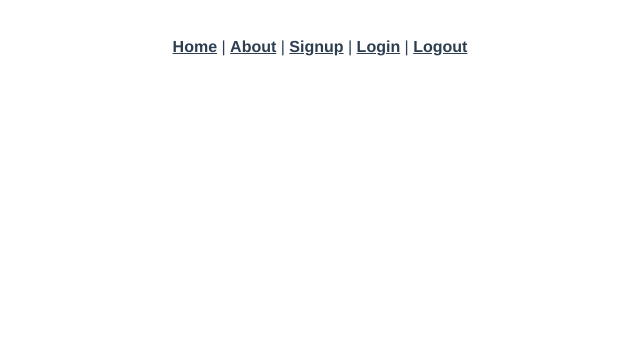
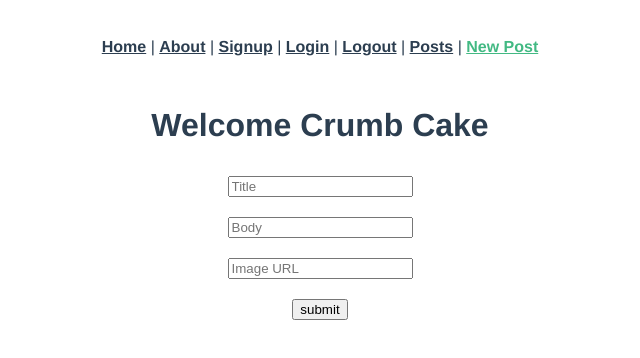
Before and after one commit to pgeliebter/blog-frontend-app, a Vue app: page /posts/new in a window 1280 px wide. Shown: the top 358 px of the page, without its empty margins (320-960 px from the left). Built offline with nearby package versions, Linux system fonts and the light colour scheme.

Commit message:
adds Posts create page

```diff
--- a/src/App.vue
+++ b/src/App.vue
@@ -12,6 +12,10 @@
       <router-link to="/login">Login</router-link>
       |
       <router-link to="/logout">Logout</router-link>
+      |
+      <router-link to="/posts">Posts</router-link>
+      |
+      <router-link to="/posts/new">New Post</router-link>
     </div>
     <router-view />
   </div>
--- a/src/router/index.js
+++ b/src/router/index.js
@@ -5,6 +5,8 @@ import Secret from "../views/Secret.vue";
 import Signup from "../views/Signup.vue";
 import Login from "../views/Login.vue";
 import Logout from "../views/Logout.vue";
+import PostsIndex from "../views/PostsIndex.vue";
+import PostsNew from "../views/PostsNew.vue";
 
 Vue.use(VueRouter);
 
@@ -30,6 +32,8 @@ const routes = [
   { path: "/signup", name: "signup", component: Signup },
   { path: "/login", name: "login", component: Login },
   { path: "/logout", name: "logout", component: Logout },
+  { path: "/posts", name: "allposts", component: PostsIndex },
+  { path: "/posts/new", name: "posts-new", component: PostsNew },
 ];
 
 const router = new VueRouter({
--- /dev/null
+++ b/src/views/PostsIndex.vue
@@ -0,0 +1,61 @@
+<template>
+  <div class="posts-index">
+    <h1>{{ message }}</h1>
+    <form></form>
+
+    <div v-for="post in posts" :key="post.id">
+      <h2>{{ post.title }}</h2>
+      <div class="post-image-body">
+        <span class="post-image"><img v-bind:src="post.image" /></span>
+        <span class="post-body">{{ post.body }}</span>
+      </div>
+      <hr />
+    </div>
+  </div>
+</template>
+
+<script>
+import axios from "axios";
+
+export default {
+  data: function () {
+    return {
+      message: "Welcome Crumb Cake",
+      posts: [1, 2, 3],
+    };
+  },
+  created: function () {
+    this.indexPosts();
+  },
+  methods: {
+    indexPosts: function () {
+      axios.get("/posts").then((response) => {
+        this.posts = response.data;
+        console.log(response.data);
+      });
+    },
+  },
+};
+</script>
+
+<style>
+.post-image-body {
+  display: flex;
+  align-items: center;
+  padding: 10px;
+  justify-content: space-between;
+}
+.post-image-body * {
+  flex: 1 1 auto;
+  text-align: center;
+
+  margin: 5px;
+}
+.flex-down {
+  display: flex;
+  align-items: center;
+  flex-direction: column-reverse;
+
+  justify-content: space-between;
+}
+</style>
--- /dev/null
+++ b/src/views/PostsNew.vue
@@ -0,0 +1,46 @@
+<template>
+  <div class="posts-new">
+    <h1>{{ message }}</h1>
+    <form class="flex-down" v-on:submit.prevent="newPost()">
+      <input type="text" placeholder="Title" v-model="postParams.title" />
+      <input type="text" style="font-family: arial" placeholder="Body" v-model="postParams.body" />
+      <input type="text" placeholder="Image URL" v-model="postParams.image_url" />
+      <input type="submit" value="submit" />
+    </form>
+  </div>
+</template>
+
+<script>
+import axios from "axios";
+
+export default {
+  data: function () {
+    return {
+      message: "Welcome Crumb Cake",
+      postParams: {},
+    };
+  },
+  created: function () {},
+  methods: {
+    newPost: function () {
+      axios.post("/posts", this.postParams).then((response) => {
+        this.$router.push("/posts");
+        console.log(response.data);
+      });
+    },
+  },
+};
+</script>
+
+<style>
+.flex-down {
+  display: flex;
+  align-items: center;
+  flex-direction: column;
+
+  justify-content: space-between;
+}
+.flex-down * {
+  margin: 10px;
+}
+</style>
```
